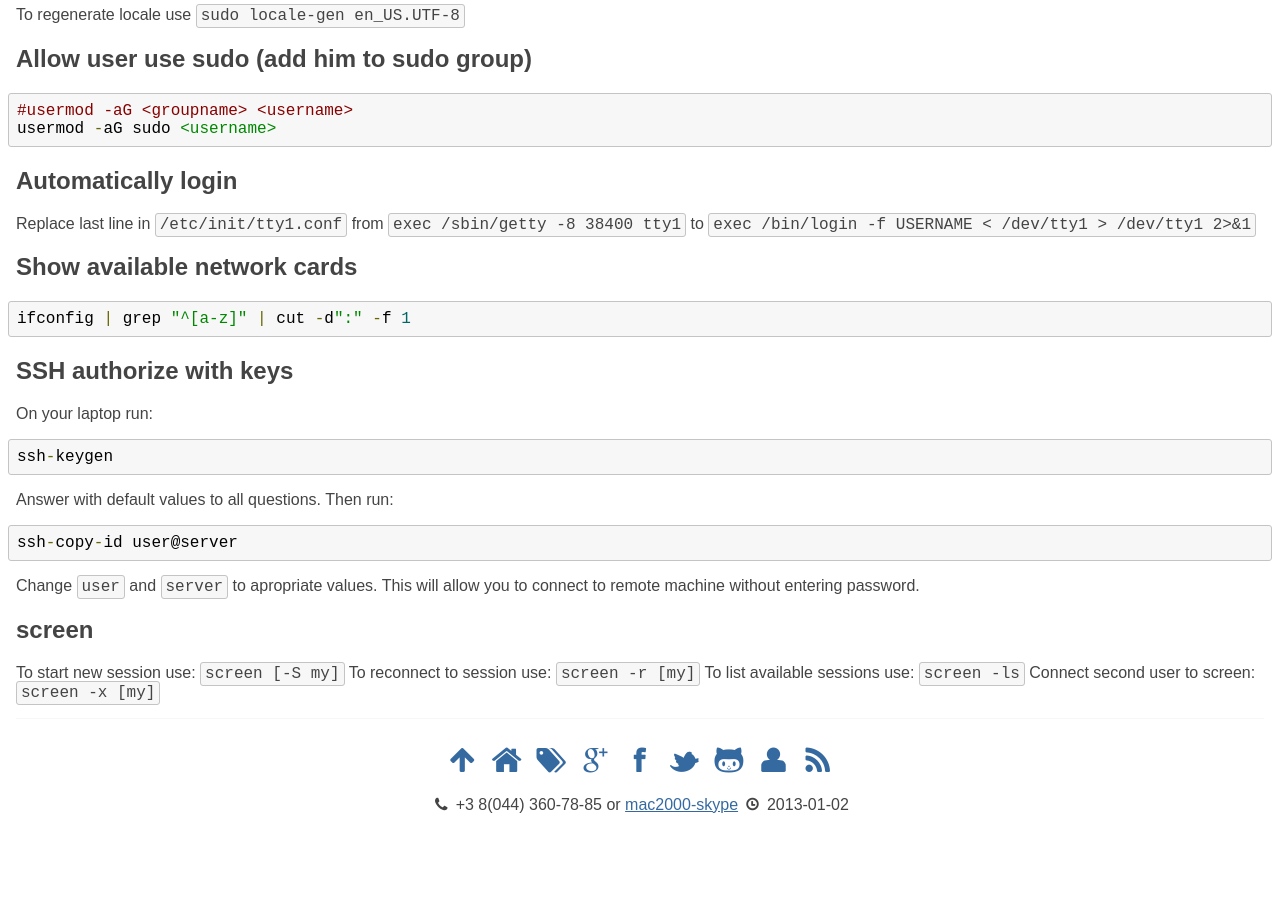
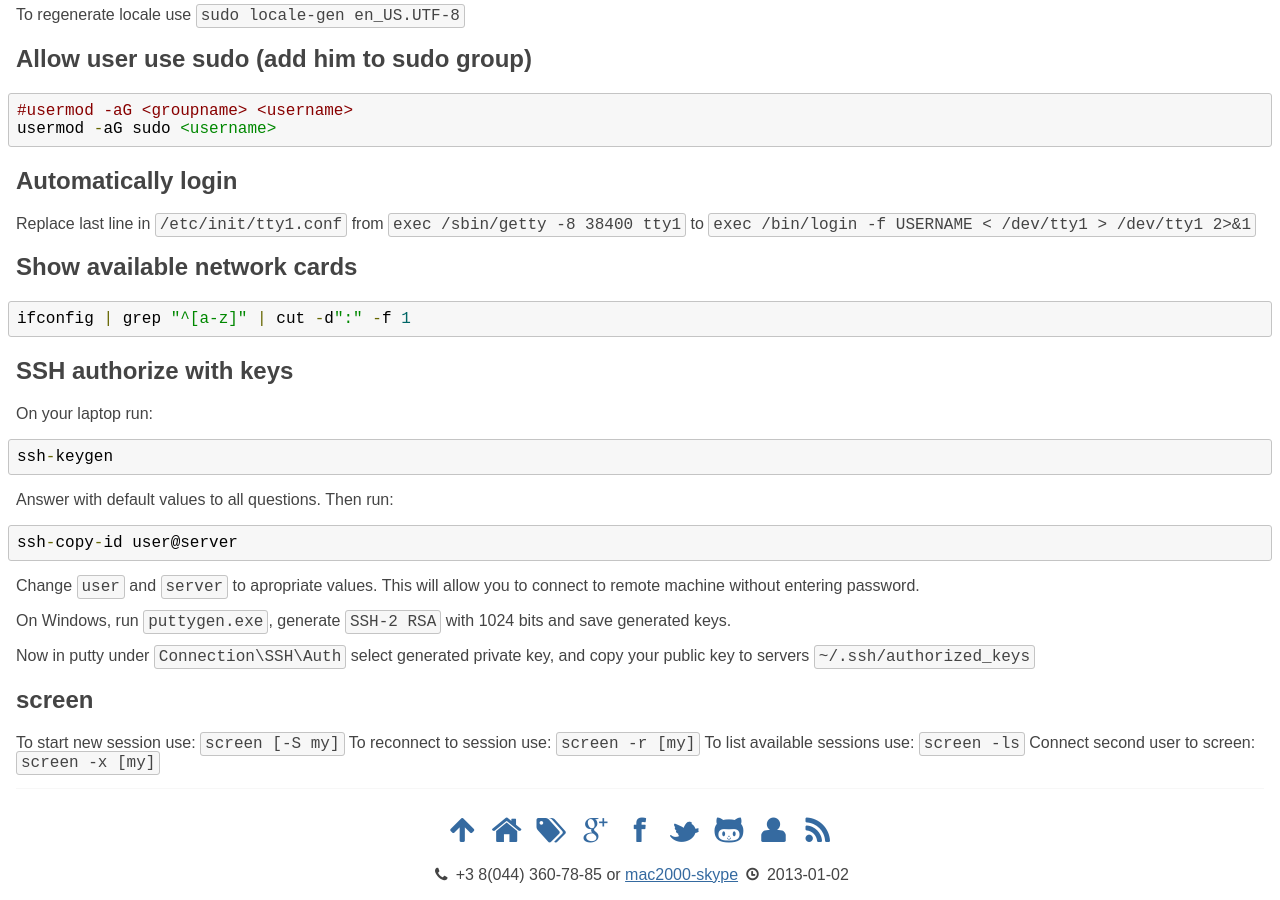
Before and after one commit to michaelbramwell/mac2000.github.com, a Jekyll site: the page built from howto/bash.md, in a window 1280 px wide and 900 px high, scrolled down 1514 px. Built offline with Jekyll 4.4.1, drawn with Linux system fonts in a browser that asks for light colours; before the commit the page ends 2344 px from its top, so only the background shows below that.

Commit message:
ssh by keys under win

```diff
--- a/howto/bash.md
+++ b/howto/bash.md
@@ -107,6 +107,10 @@ Answer with default values to all questions. Then run:
 
 Change `user` and `server` to apropriate values. This will allow you to connect to remote machine without entering password.
 
+On Windows, run `puttygen.exe`, generate `SSH-2 RSA` with 1024 bits and save generated keys.
+
+Now in putty under `Connection\SSH\Auth` select generated private key, and copy your public key to servers `~/.ssh/authorized_keys`
+
 screen
 ------
 
```
